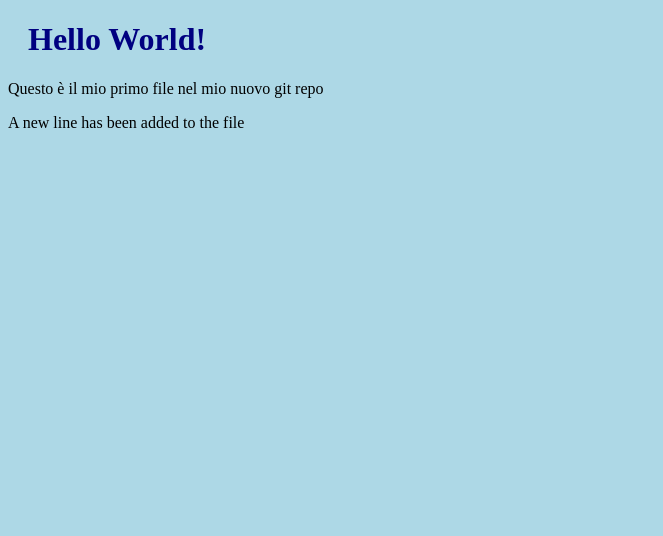
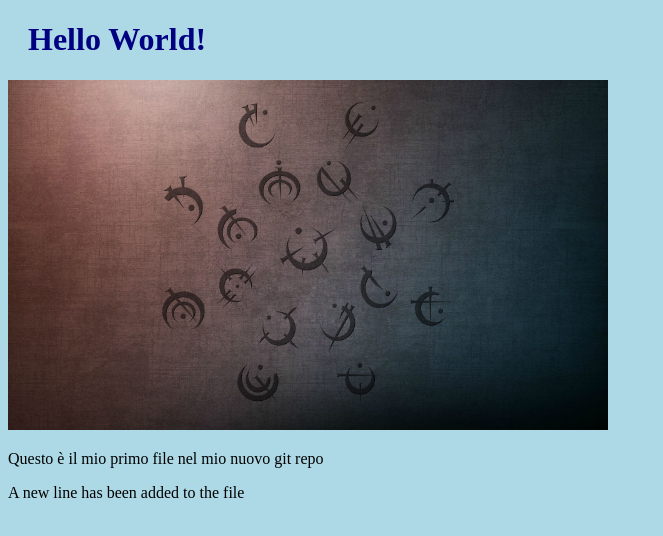
Before and after one commit to RavenBacay/hello-world, a plain HTML site: page Git/index.html in a window 1280 px wide. Shown: the whole page, without its empty margins (0-663 px from the left). Drawn offline with Linux system fonts and the light colour scheme.

Commit message:
Added image to Hello World

```diff
--- a/Git/index.html
+++ b/Git/index.html
@@ -6,6 +6,7 @@
     </head>
     <body>
         <h1>Hello World!</h1>
+        <div><img src="/HTML/Immag/Immagine Mistborn.jpg" style="width:600px;height:350px"></div>
         <p>Questo è il mio primo file nel mio nuovo git repo</p>
         <p>A new line has been added to the file</p>
     </body>
```
Also changed, not shown: 1 other file.
